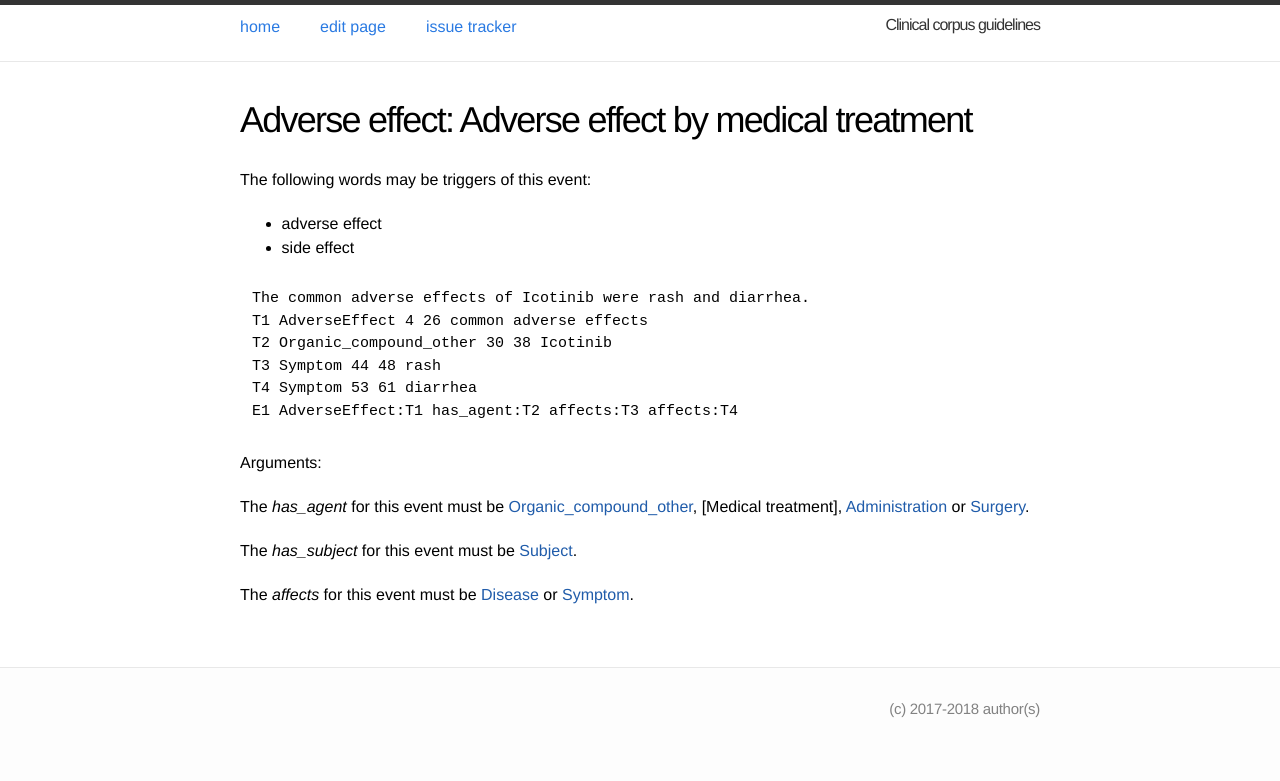
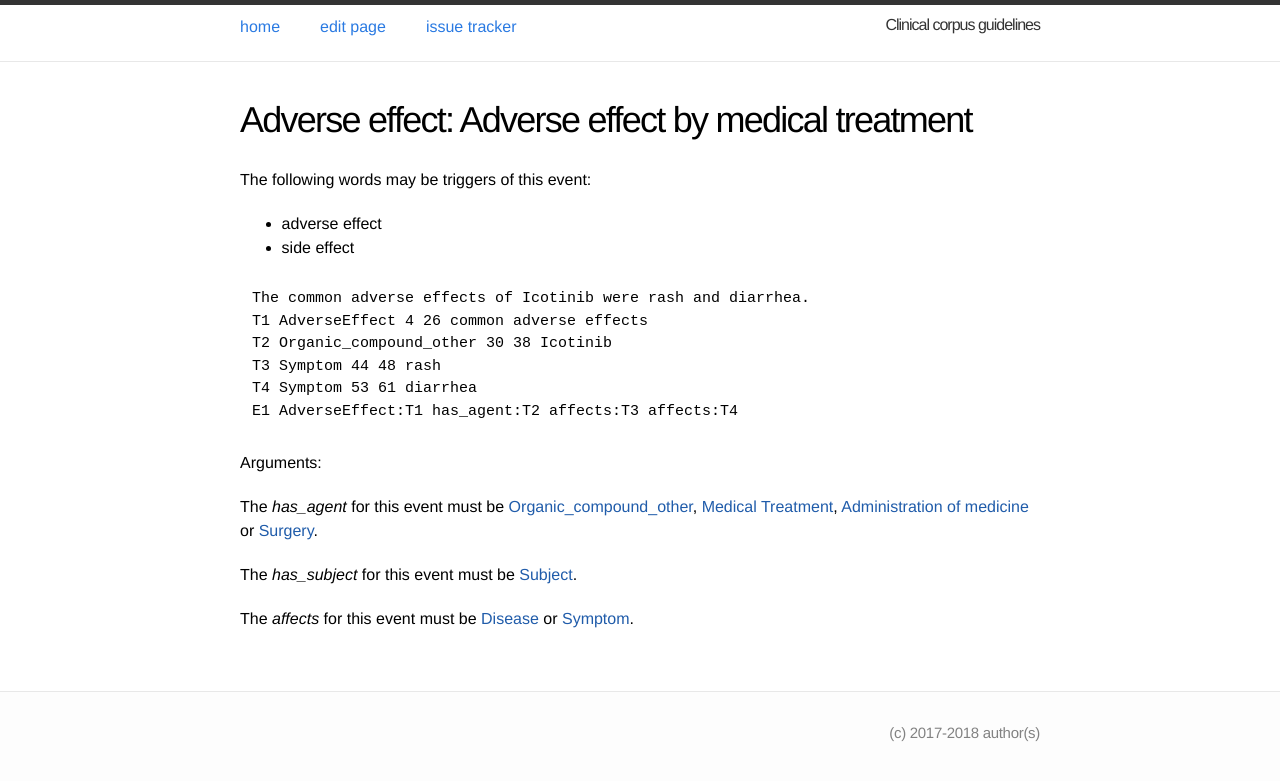
Before and after one commit to ezcatdb/clinicalcorpus-guidelines, a Jekyll site: the page built from _event/AdverseEffect.md, in a window 1280 px wide. Shown: the top 781 px of the page. Built offline with Jekyll 4.4.1, drawn with Linux system fonts in a browser that asks for light colours.

Commit message:
upload modified files

```diff
--- a/_event/AdverseEffect.md
+++ b/_event/AdverseEffect.md
@@ -22,7 +22,7 @@ E1 AdverseEffect:T1 has_agent:T2 affects:T3 affects:T4
 
 Arguments:
 
-The *has_agent* for this event must be [Organic_compound_other](), [Medical treatment], [Administration]() or [Surgery]().
+The *has_agent* for this event must be [Organic_compound_other](), [Medical Treatment](), [Administration of medicine]() or [Surgery]().
 
 The *has_subject* for this event must be [Subject]().
 
```
Also changed, not shown: _entity/Symptom.md (+1 -1 lines).
